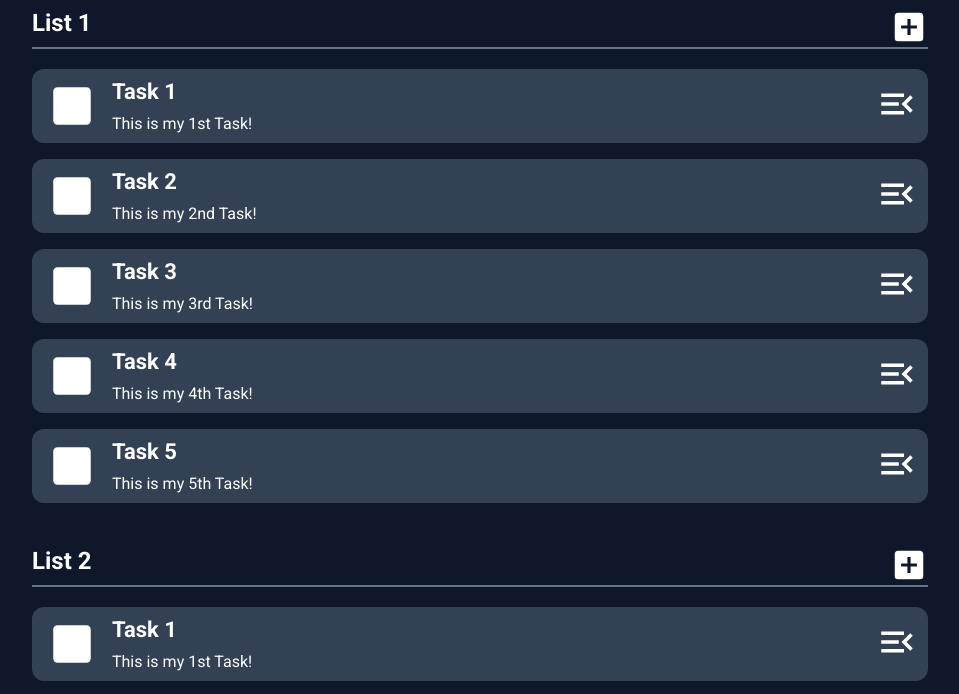
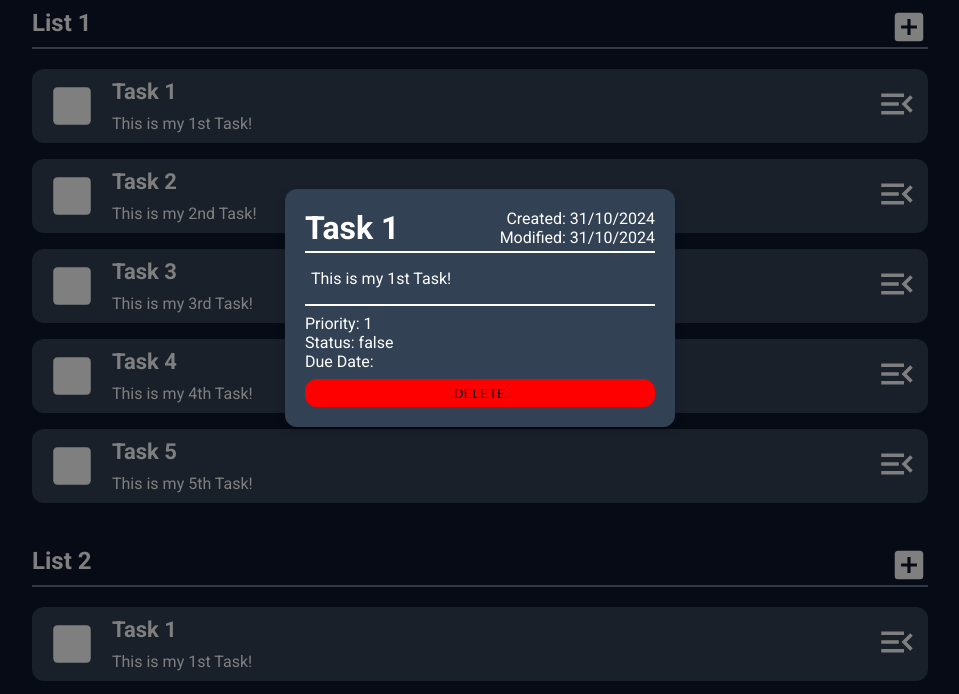
Before and after one commit to JMDoza/todo-list, a website built with webpack: page src/template.html in a window 1280 px wide. Both pictures are taken after a click on the element 1057 px from the left and 197 px from the top of the page. Shown: the part 92-786 px from the top of the page, without its empty margins (160-1119 px from the left). Built offline with nearby package versions, Linux system fonts and the light colour scheme.

Commit message:
Added new dialog box to show todo details when clicking on right icon of a todo. Can delete todo from the dialog

```diff
--- a/src/domUtils.js
+++ b/src/domUtils.js
@@ -24,4 +24,14 @@ function toggleElementDisplayBlock(element) {
   element.classList.toggle("hide");
 }
 
-export { createElement, appendChildren, toggleElementDisplayBlock };
+function toggleElementDisplayGrid(element) {
+  element.classList.toggle("hide");
+  element.classList.toggle("display-grid");
+}
+
+export {
+  createElement,
+  appendChildren,
+  toggleElementDisplayBlock,
+  toggleElementDisplayGrid,
+};
--- a/src/render.js
+++ b/src/render.js
@@ -1,8 +1,10 @@
 import { createTodoListManager } from "./todo";
+import { format } from "date-fns";
 import {
   createElement,
   appendChildren,
   toggleElementDisplayBlock,
+  toggleElementDisplayGrid,
 } from "./domUtils";
 
 const todoListManager = createTodoListManager();
@@ -12,8 +14,8 @@ const plusBox = `<svg xmlns="http://www.w3.org/2000/svg" viewBox="0 0 24 24"><ti
 const menuOpen = `<svg xmlns="http://www.w3.org/2000/svg" viewBox="0 0 24 24"><title>menu-open</title><path d="M21,15.61L19.59,17L14.58,12L19.59,7L21,8.39L17.44,12L21,15.61M3,6H16V8H3V6M3,13V11H13V13H3M3,18V16H16V18H3Z" /></svg>`;
 
 function renderTodoLists(listData) {
-  // getTodoLists, getTodoList, addTodoList, addTodoToList
   const content = document.getElementById("content");
+
   content.innerHTML = "";
 
   if (listData) {
@@ -28,8 +30,6 @@ function renderTodoLists(listData) {
 }
 
 function renderTodoList(key, todoList) {
-  console.log(todoList);
-
   const todoListElement = createElement("div", "todo-list-container");
   const plusboxElement = createElement("div", "plus-box");
   const todoListTitle = createElement("h2", "", todoList.getListName());
@@ -70,6 +70,7 @@ function renderTodoItem(todoItem, index) {
   menuOpenElement.innerHTML = menuOpen;
   todoItemElement.dataset.todoItem = index;
   addToggleStatusEventListener(checkboxElement);
+  addTodoDialogEventListener(menuOpenElement);
   appendChildren(todoInfoElement, todoItemTitleElement, todoItemDescElement);
   appendChildren(
     todoItemElement,
@@ -112,17 +113,83 @@ function addCreateNewTodoEventListener(element) {
   });
 }
 
+function addTodoDialogEventListener(element) {
+  element.addEventListener("click", (event) => {
+    const todoItem = event.currentTarget.closest("[data-todo-item]");
+    const todoList = event.currentTarget.closest("[data-list]");
+    const dialogDelete = document.getElementById("dialogDelete");
+    dialogDelete.dataset.list = todoList.dataset.list;
+    dialogDelete.dataset.todoItem = todoItem.dataset.todoItem;
+
+    updateTodoDialog(todoList.dataset.list, todoItem.dataset.todoItem);
+    toggleTodoDialog();
+  });
+}
+
+function updateTodoDialog(listName, todoItem) {
+  const dialogTitle = document.getElementById("dialogTitle");
+  const dialogDate = document.querySelector("#dialogDate > span");
+  const dialogModifiedDate = document.querySelector(
+    "#dialogModifiedDate > span"
+  );
+  const dialogDesc = document.getElementById("dialogDesc");
+  const dialogPriority = document.querySelector("#dialogPriority > span");
+  const dialogStatus = document.querySelector("#dialogStatus > span");
+  const dialogDueDate = document.querySelector("#dialogDueDate > span");
+
+  const todo = todoListManager.getTodoFromList(listName, todoItem);
+
+  dialogTitle.textContent = todo.getTitle();
+  dialogDate.textContent = format(todo.getCreatedDate(), "dd/MM/yyyy");
+  dialogModifiedDate.textContent = format(
+    todo.getLastModifiedDate(),
+    "dd/MM/yyyy"
+  );
+  dialogDesc.textContent = todo.getDesc();
+  dialogPriority.textContent = todo.getPriority();
+  dialogStatus.textContent = todo.getStatus();
+  dialogDueDate.textContent = todo.getDueDate()
+    ? format(todo.getDueDate(), "dd/MM/yyyy")
+    : "";
+}
+
 function setListNameFormValue(value) {
   const listNameForm = document.getElementById("listNameForm");
   listNameForm.value = value;
 }
 
-function toggleNewTodoDiaglog() {
-  toggleElementDisplayBlock(document.getElementById("overlay"));
-  toggleElementDisplayBlock(document.getElementById("newTodoDialog"));
+function toggleNewTodoDiaglog(condition) {
+  const overlay = document.getElementById("overlay");
+  const newTodoDialog = document.getElementById("newTodoDialog");
+
+  if (!condition) {
+    toggleElementDisplayBlock(overlay);
+    toggleElementDisplayBlock(newTodoDialog);
+    return;
+  }
+
+  overlay.classList.add("hide");
+  newTodoDialog.classList.add("hide");
+}
+
+function toggleTodoDialog(condition) {
+  const overlay = document.getElementById("overlay");
+  const todoDialog = document.getElementById("todoDialog");
+
+  if (!condition) {
+    toggleElementDisplayBlock(overlay);
+    toggleElementDisplayGrid(todoDialog);
+    return;
+  }
+
+  overlay.classList.add("hide");
+  overlay.classList.remove("display-grid");
+  todoDialog.classList.add("hide");
+  todoDialog.classList.remove("display-grid");
 }
 
 (function initClickEventListener() {
+  // click listeners for creating new todo lists
   const content = document.getElementById("content");
   const plusboxMultiple = document.getElementById("plus-box-multiple");
   const newListName = "List #";
@@ -136,17 +203,14 @@ function toggleNewTodoDiaglog() {
     appendChildren(content, temp);
   });
 
+  // click listeners for getting data from a form to add new todo to a list
   const newTodoForm = document.getElementById("newTodoForm");
 
   document.getElementById("overlay").addEventListener("click", (event) => {
-    toggleNewTodoDiaglog();
+    toggleNewTodoDiaglog(true);
+    toggleTodoDialog(true);
     newTodoForm.reset();
   });
-
-  const dummyTodo = {
-    title: "Task 6",
-    desc: "This is my 6th Task!",
-  };
 
   document
     .querySelector("#newTodoDialog > form > button")
@@ -186,6 +250,23 @@ function toggleNewTodoDiaglog() {
         console.log(error);
       }
     });
+
+  // click listener to delete a todo
+  document.getElementById("dialogDelete").addEventListener("click", (event) => {
+    const listName = event.currentTarget.dataset.list;
+    const todoItem = event.currentTarget.dataset.todoItem;
+
+    console.log(todoListManager.getTodoList(listName));
+    todoListManager.removeTodoFromList(listName, todoItem);
+    // todoListManager.getTodoList(listName).splice(3, 1);
+    console.log(todoListManager.getTodoList(listName));
+
+    renderTodoLists();
+
+    console.log(todoItem);
+
+    toggleTodoDialog(true);
+  });
 })();
 
 export { renderTodoLists };
--- a/src/styles.css
+++ b/src/styles.css
@@ -3,6 +3,10 @@ body {
   font-family: Roboto;
   background-color: #0f172a;
   color: white;
+}
+
+p {
+  margin: 0;
 }
 
 .container {
@@ -120,7 +124,16 @@ header > h1 {
   height: 42px;
 }
 
+.hide {
+  display: none;
+}
+
+.display-grid {
+  display: grid;
+}
+
 #overlay {
+  /* display: block; */
   position: fixed;
   top: 0;
   left: 0;
@@ -141,10 +154,6 @@ header > h1 {
   border-radius: 12px;
   box-shadow: 0 4px 8px rgba(0, 0, 0, 0.2);
   z-index: 1000;
-}
-
-.hide {
-  display: none;
 }
 
 #newTodoDialog > h1 {
@@ -173,3 +182,63 @@ form > button {
   font-size: 16px;
   border-radius: 10px;
 }
+
+#todoDialog {
+  /* display: grid; */
+  grid-template-columns: 1fr 1fr;
+  position: fixed;
+  width: 350px;
+  top: 50%;
+  left: 50%;
+  transform: translate(-50%, -50%);
+  padding: 20px;
+  background: #334155;
+  border-radius: 12px;
+  box-shadow: 0 4px 8px rgba(0, 0, 0, 0.2);
+  z-index: 1000;
+}
+
+#todoDialog > h1 {
+  margin: 0;
+  grid-row: 1/2;
+  grid-column: 1/3;
+  padding-bottom: 4px;
+  border-bottom: 2px solid white;
+}
+
+#dialogDate {
+  align-self: self-start;
+  justify-self: right;
+  grid-row: 1/2;
+  grid-column: 2/3;
+}
+
+#dialogModifiedDate {
+  align-self: self-end;
+  justify-self: right;
+  grid-row: 1/2;
+  grid-column: 2/3;
+  margin-bottom: 6px;
+}
+
+#dialogDesc {
+  grid-column: 1/3;
+  margin-top: 16px;
+  margin-bottom: 8px;
+  padding-left: 6px;
+  padding-bottom: 16px;
+  border-bottom: 2px solid white;
+}
+
+#dialogStatus {
+  grid-column: 1/3;
+}
+
+#dialogDelete {
+  height: 28px;
+  margin-top: 8px;
+  background-color: red;
+  border: none;
+  grid-column: 1/3;
+  border-radius: 12px;
+}
--- a/src/template.html
+++ b/src/template.html
@@ -41,6 +41,17 @@
         <button type="submit"><strong>Add To Do</strong></button>
       </form>
     </div>
+    <div id="todoDialog" class="hide">
+      <h1 id="dialogTitle">Task 1</h1>
+      <p id="dialogDate">Created: <span>2024/10/09</span></p>
+
+      <p id="dialogModifiedDate">Modified: <span>2024/10/09</span></p>
+      <p id="dialogDesc">This is my first task!</p>
+      <p id="dialogPriority">Priority: <span>1</span></p>
+      <p id="dialogStatus">Status: <span>Completed</span></p>
+      <p id="dialogDueDate">Due Date: <span>2025/10/10</span></p>
+      <button id="dialogDelete">DELETE</button>
+    </div>
     <div class="container">
       <header>
         <h1>Projects List</h1>
--- a/src/todo.js
+++ b/src/todo.js
@@ -96,6 +96,10 @@ function createTodoListManager() {
     }
   };
 
+  const removeTodoFromList = (listName, todoItem) => {
+    getTodoList(listName).splice(todoItem, 1);
+  };
+
   const getTodoFromList = (listName, todoIndex) => {
     return getTodoList(listName)[todoIndex];
   };
@@ -109,6 +113,7 @@ function createTodoListManager() {
     getTodoList,
     addTodoList,
     addTodoToList,
+    removeTodoFromList,
     getTodoFromList,
     toggleStatusOfTodoFromList,
   };
```
